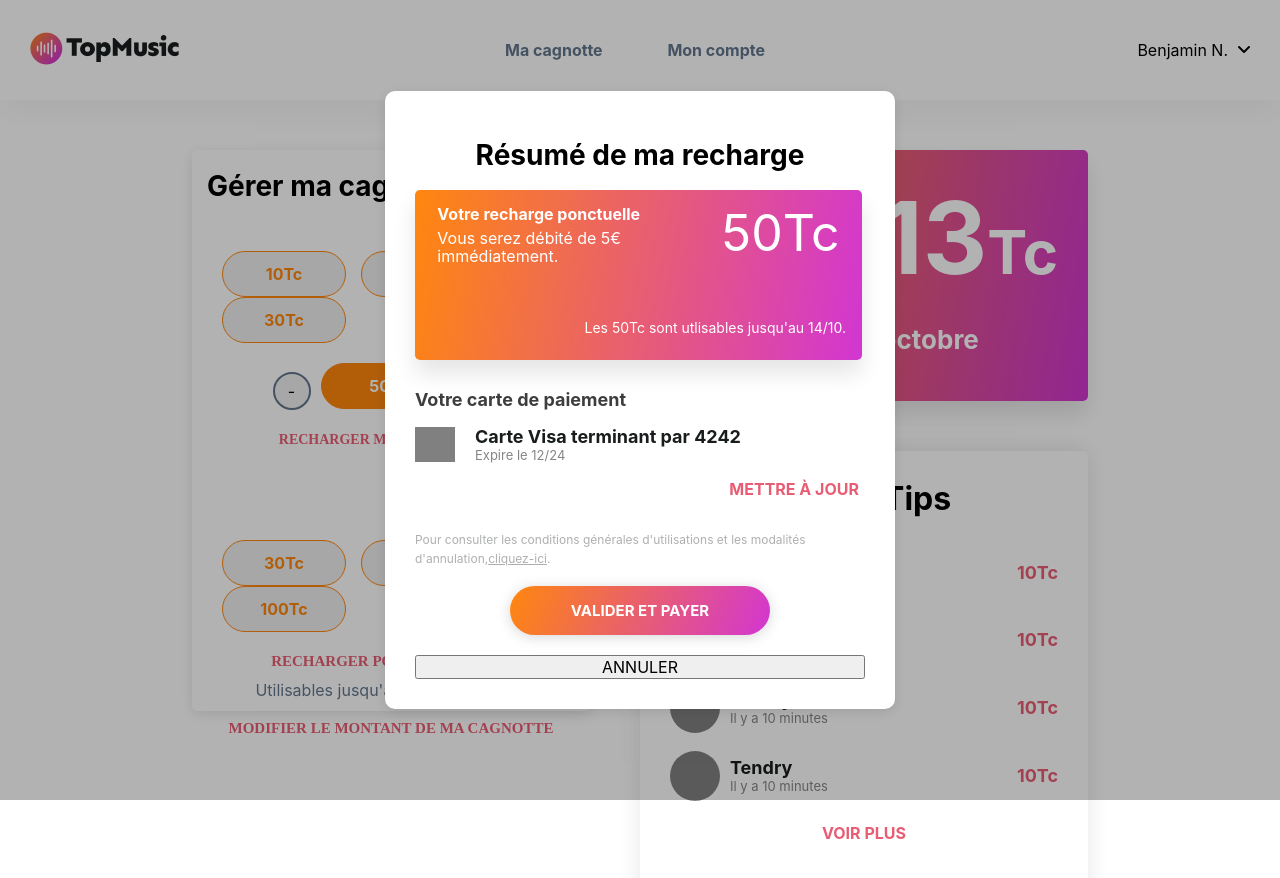
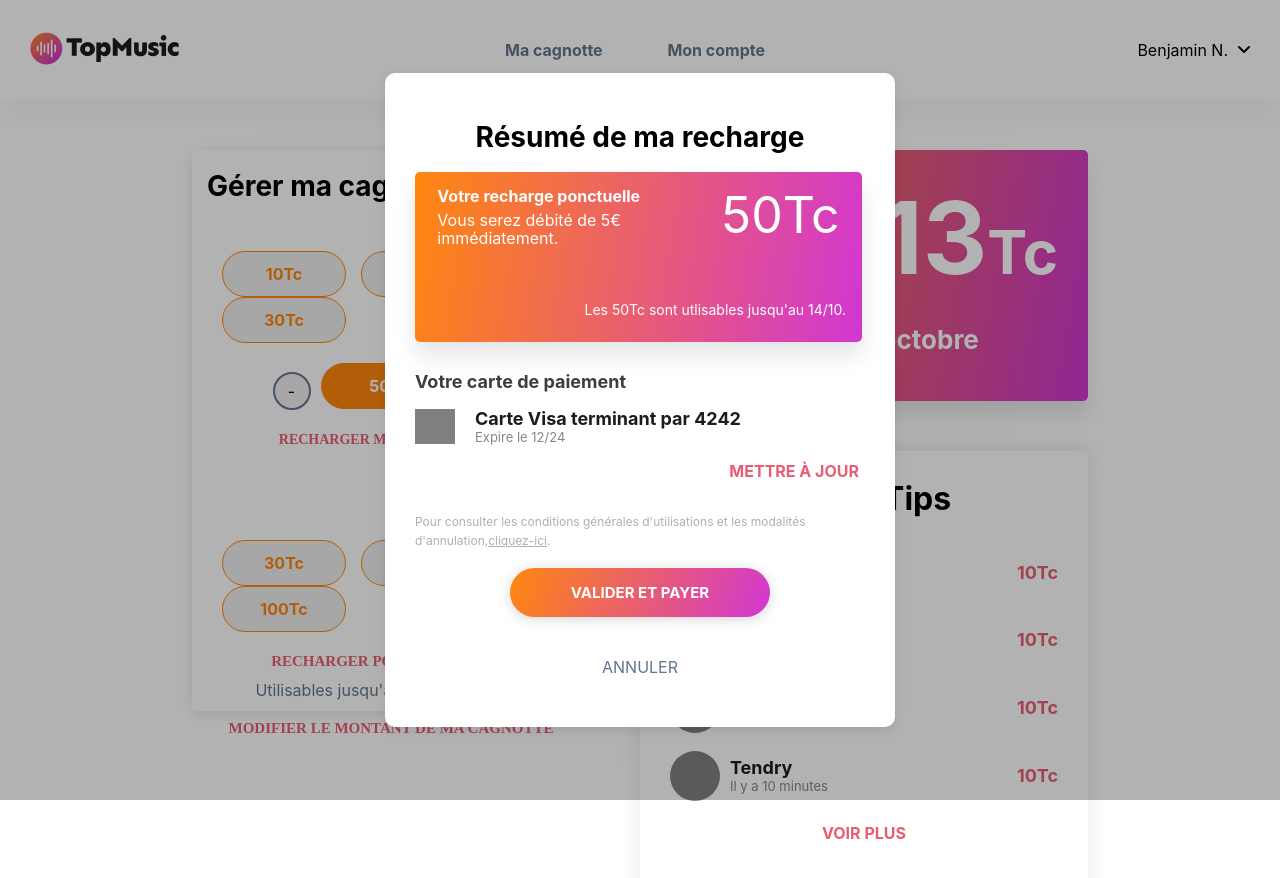
Before and after one commit to YevhenTiaka/TopMusic-Wallet, a Next.js app: page / in a window 1280 px wide. Both pictures are taken after a click on the button "RECHARGER MENSUELLEMENT". Shown: the top 878 px of the page. Built offline with nearby package versions, Linux system fonts and the light colour scheme.

Commit message:
topmusic-wallet

```diff
--- a/Components/Modal.tsx
+++ b/Components/Modal.tsx
@@ -3,7 +3,9 @@ import styles from '../styles/Modal.module.scss';
 const Modal = ({ setModalActive, children }: any) => {
   return (
     <section className={styles.modal} onClick={() => setModalActive(false)}>
-      <div className={styles.modal__container}>{children}</div>
+      <div className={styles.modal__container} onClick={(e) => e.stopPropagation()}>
+        {children}
+      </div>
     </section>
   );
 };
--- a/styles/RechargeModal.module.scss
+++ b/styles/RechargeModal.module.scss
@@ -96,5 +96,15 @@
       cursor: pointer;
       margin: 20px auto;
     }
+    &_annuler {
+      border: none;
+      color: #62768d;
+      font-size: 16px;
+      background-color: transparent;
+      width: 266px;
+      margin: 20px auto;
+
+      cursor: pointer;
+    }
   }
 }
```
